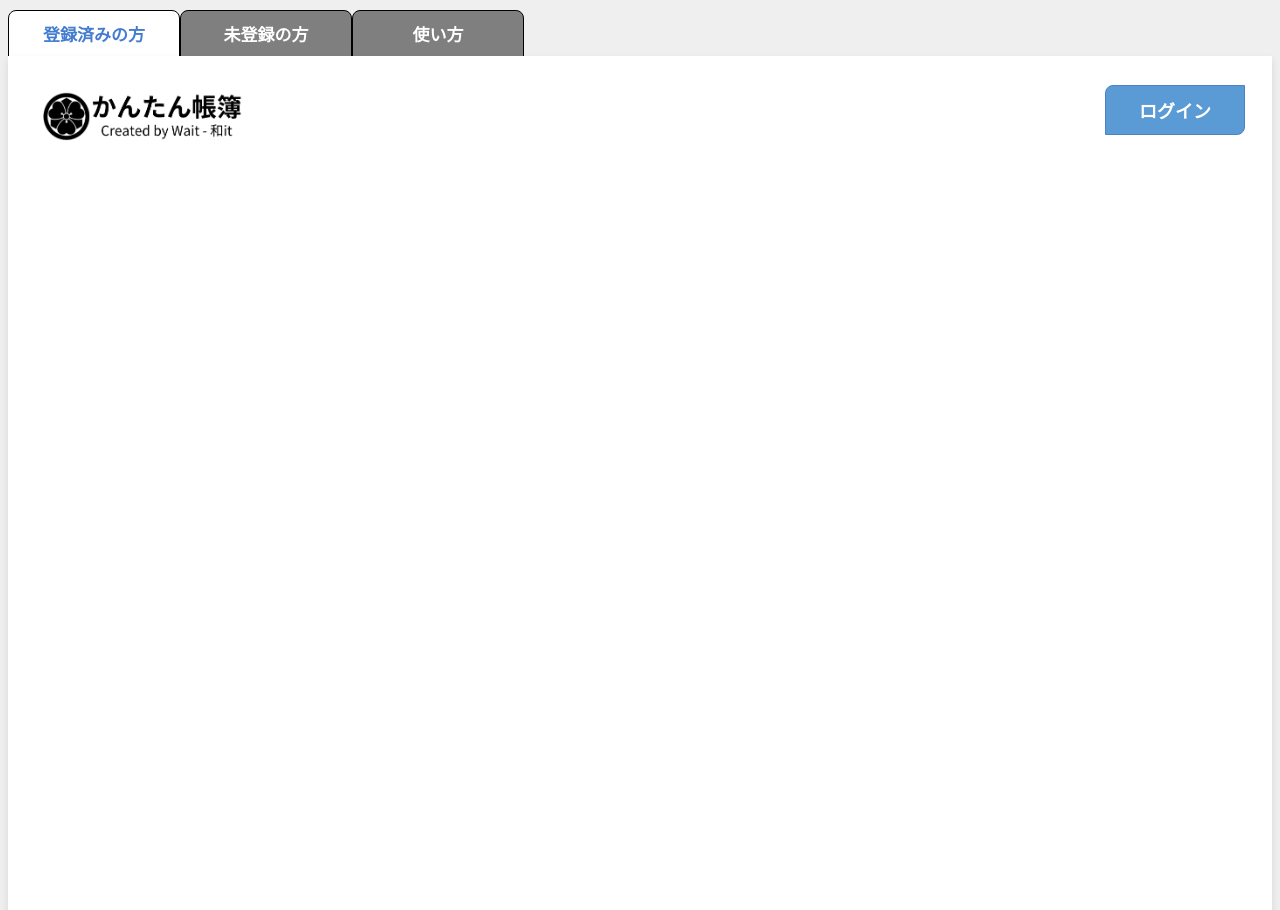
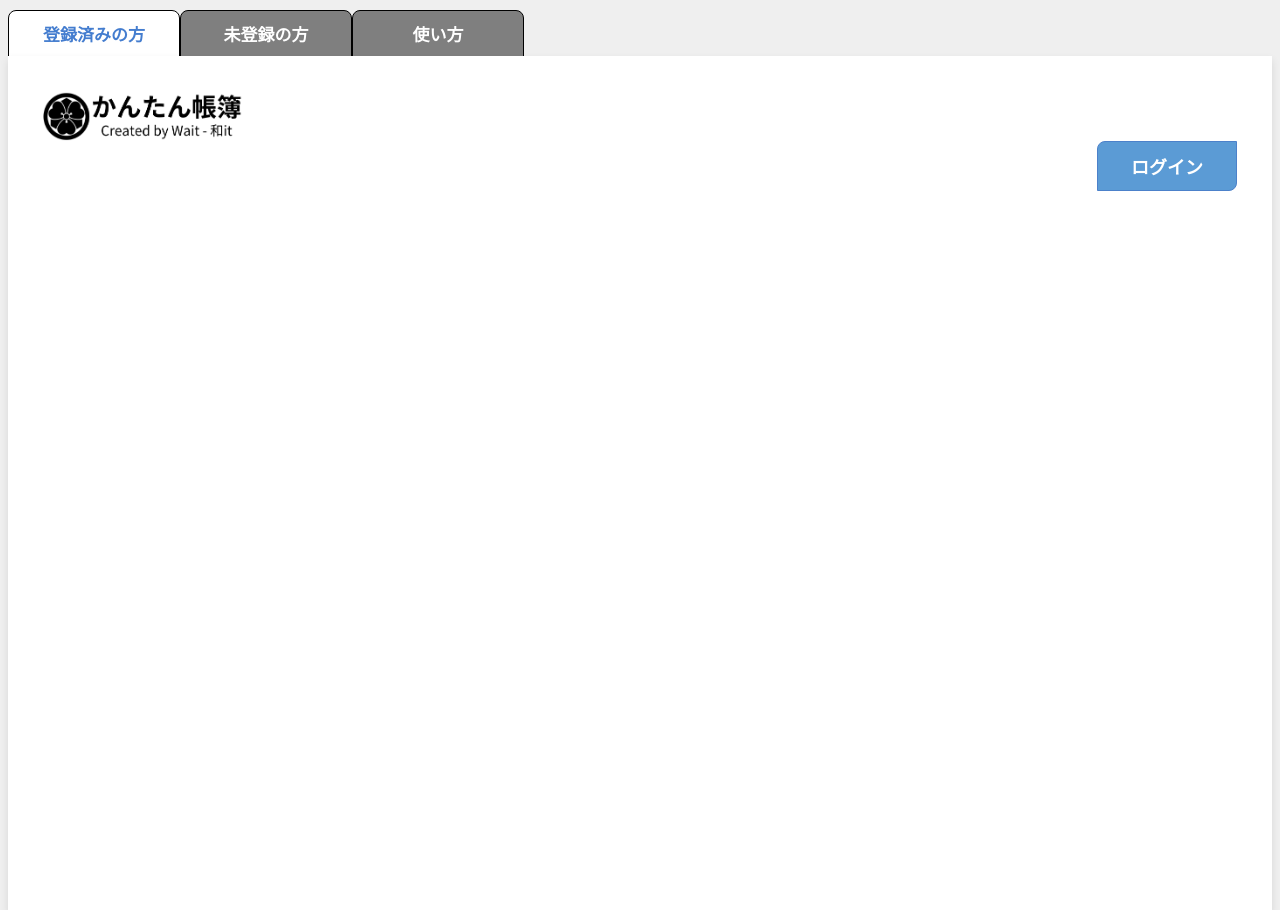
Before and after one commit to WaitShimizu/EZTaxCraft_flask, a Flask app: page / in a window 1280 px wide. Shown: the top 910 px of the page. Run offline with Flask 3, Linux system fonts and the light colour scheme; some libraries are stand-ins or nearby versions.

Commit message:
ログインボタン、登録ボタンがスクロールに追従するため追従しないよう修正

```diff
--- a/app/static/css/top.css
+++ b/app/static/css/top.css
@@ -108,7 +108,7 @@ button {
 
 /* ボタンを右端に固定し横に並べるためのスタイル */
 .btn-container {
-	position: fixed;
+	position: absolute;
 	top: 80px; /* 上からの位置を調整 */
 	right: 30px; /* 右端からの位置を調整 */
 	display: flex;
```
